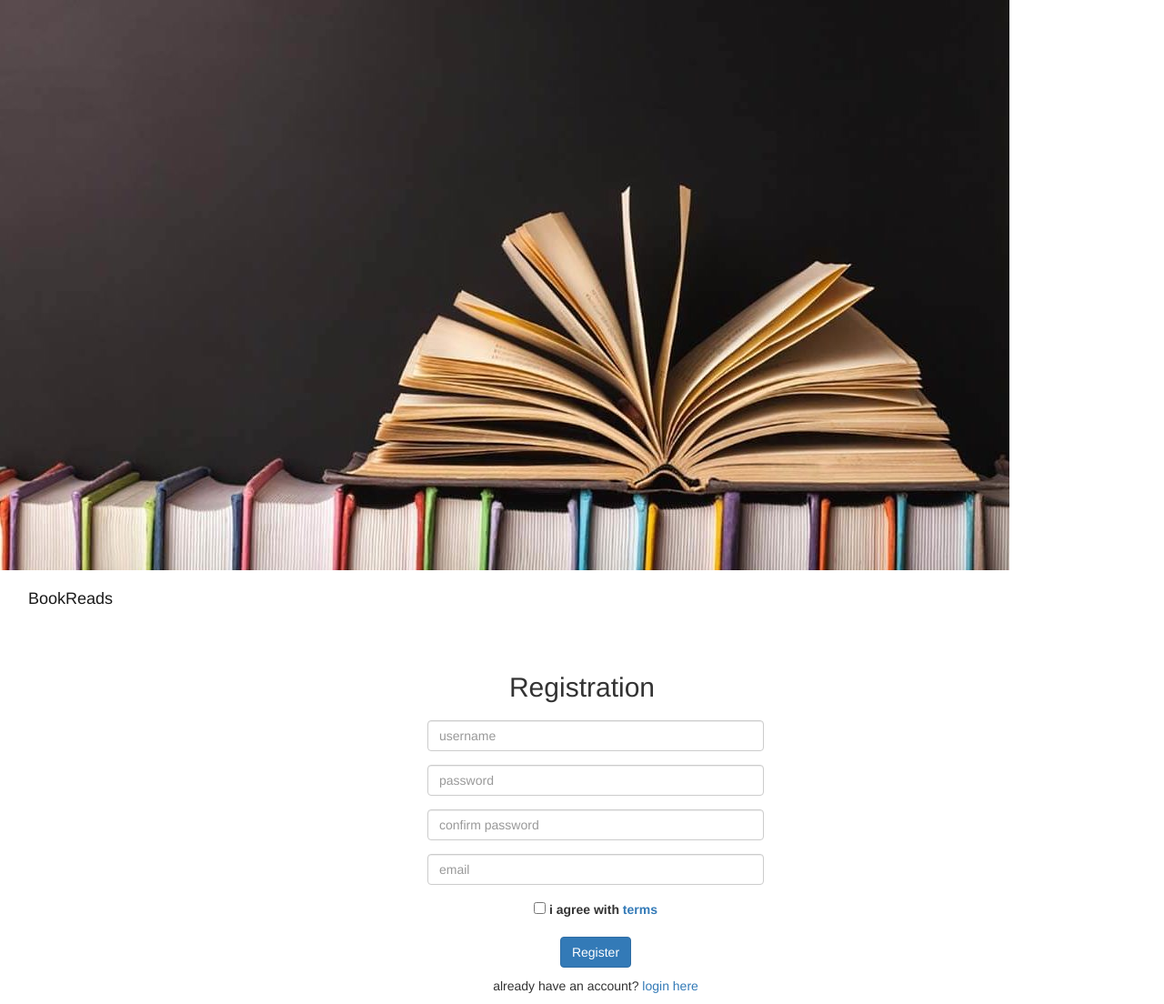
After one commit to josefineee/project1, a Flask app: template templates/welcome.html in a window 1280 px wide. The commit adds this page. Shown: the whole page at 91% size. Run offline with Flask 2, Linux system fonts and the light colour scheme; the template is opened without the code that fills it, so the values that code supplies are empty; parts of the project's set-up code (start-up, migrations or seed data) failed here and were passed over; some libraries are stand-ins or nearby versions.

Commit message:
db connection working starting to route pages and verify db info

```diff
--- a/application.py
+++ b/application.py
@@ -1,6 +1,6 @@
 import os
 
-from flask import Flask, session, render_template, request
+from flask import Flask, session, render_template, request, flash
 from flask_session import Session
 from sqlalchemy import create_engine
 from sqlalchemy.orm import scoped_session, sessionmaker
@@ -10,15 +10,6 @@ import pprint
 import psycopg2
 
 app = Flask(__name__)
-"""
-Set environment for Flask in PS
-$env:FLASK_APP = "application.py"
-$env:FLASK_ENV = "development"
-$env:DATABASE_URL = "postgres://ggzvnyybarupid:7c8053cbd4563994056b27c2a076ed862ac94beb57fea449e03325e7f7f73709@ec2-18-235-20-228.compute-1.amazonaws.com:5432/d5hbh8gkn06142"
-"""
-
-# Set database environment
-# os.environ["DATABASE_URL"] = secrets.DATABASE_URL
 
 # Check for environment variable
 if not os.getenv("DATABASE_URL"):
@@ -27,39 +18,51 @@ if not os.getenv("DATABASE_URL"):
 # Configure session to use filesystem
 app.config["SESSION_PERMANENT"] = False
 app.config["SESSION_TYPE"] = "filesystem"
-app.config["SQLALCHEMY_DATABASE_URI"] = os.environ["DATABASE_URL"]
 Session(app)
+
 # Set up database
 engine = create_engine(os.getenv("DATABASE_URL"))
 db = scoped_session(sessionmaker(bind=engine))
 
-db.execute("SELECT * FROM Users")
+table = db.execute("SELECT * FROM users")
 db.commit()
-res = requests.get("https://www.goodreads.com/book/review_counts.json", params={
-    "key": secrets.key, "isbns": "9781632168146"})
-# pprint.pprint(res.json())
 
+pprint.pprint(table)
 
 @app.route("/")
 def start():
-    return render_template("index.html")
+    if not session.get("logged_in"):
+        return render_template("welcome.html")
+    else:
+        return render_template("index.html", username=session["user_name"])
 
 @app.route("/registration", methods=["POST"])
 def reg():
     if request.method == "POST":
-        u_name = request.form.get("reg_username")
-        pw = request.form.get("reg_password")
-        email = request.form.get("reg_email")
-        #db.execute("INSERT INTO Users (username, password, email) VALUES (:name, :pw, :email)",
-        #{"name":u_name, "pw":pw , "email":email})
-        #db.commit()
-        return render_template("reg.html")
+        users = db.execute("SELECT name, email FROM users")
+        for user in users:
+            if user.name == request.form.get("reg_username"):
+                return "Sorry username taken"
+            elif user.email == request.form.get("reg_email"):
+                return "Email already assign to an account"
+            else:
+                u_name = request.form.get("reg_username")
+                pw = request.form.get("reg_password")
+                email = request.form.get("reg_email")
+                db.execute("INSERT INTO users (name, password, email) VALUES (:name, :pw, :email)",
+                {"name":u_name, "pw":pw , "email":email})
+                db.commit()
+                return render_template("reg.html")
     else:
         return render_template("index.html")
 
-@app.route("/login")
+@app.route("/login", methods=["POST", "GET"])
 def login():
-    return render_template("login.html")
+    if request.method == "POST":
+        users = db.execute("SELECT name, password FROM users WHERE ")
+        return start()
+    else:
+        return render_template("login.html")
 
 @app.route("/forgot")
 def forgot():
--- /dev/null
+++ b/static/css/style.css
@@ -0,0 +1 @@
+/* No CSS *//*# sourceMappingURL=style.css.map */
--- a/templates/forgot.html
+++ b/templates/forgot.html
@@ -2,7 +2,8 @@
 {%block reg%}
 <!-- FORGOT PASSWORD FORM -->
 <div class="text-center" style="padding:50px 0">
-	<div class="logo">forgot password</div>
+	<h2 style="text-align: center;padding: 10px;">Forgot</h2>
+
 	<!-- Main Form -->
 	<div class="login-form-1">
 		<form id="forgot-password-form" class="text-left">
--- a/templates/layout.html
+++ b/templates/layout.html
@@ -9,19 +9,19 @@
         <script src="//code.jquery.com/jquery-1.11.1.min.js"></script>
         <link rel="stylesheet" href="//maxcdn.bootstrapcdn.com/font-awesome/4.3.0/css/font-awesome.min.css">
         <link href='https://fonts.googleapis.com/css?family=Varela+Round' rel='stylesheet' type='text/css'>
+        <link rel="stylesheet" type="text/css" href={{ url_for('static', filename='css/style.css') }}>
+        <!-- <link rel="stylesheet" type="image" href={{ url_for('static', filename='pictures/books.jpg') }}> -->
         <script src="https://cdnjs.cloudflare.com/ajax/libs/jquery-validate/1.13.1/jquery.validate.min.js"></script>
         <meta name="viewport" content="width=device-width, initial-scale=1, maximum-scale=1" />
     </head>
-    <body>
+    <body >
+        <img src="{{url_for('static', filename='books.jpg')}}" />
         <nav class="container-fluid navbar navbar-expand-lg navbar-light">
             <a class="navbar-brand" href="{{ url_for('start') }}">BookReads</a>
         </nav>
         <div class="container" style="max-width: 400px; align-content: center;">
-            <div class="text-center" style="padding:50px 0">
-                <div class="logo">{%block head%}{%endblock%}</div>
                 {%block reg%}
                 {%endblock%}
-            </div>
         </div>
         <script src="https://code.jquery.com/jquery-3.3.1.slim.min.js" integrity="sha384-q8i/X+965DzO0rT7abK41JStQIAqVgRVzpbzo5smXKp4YfRvH+8abtTE1Pi6jizo" crossorigin="anonymous"></script>
         <script src="https://cdnjs.cloudflare.com/ajax/libs/popper.js/1.14.3/umd/popper.min.js" integrity="sha384-ZMP7rVo3mIykV+2+9J3UJ46jBk0WLaUAdn689aCwoqbBJiSnjAK/l8WvCWPIPm49" crossorigin="anonymous"></script>
--- /dev/null
+++ b/templates/welcome.html
@@ -0,0 +1,53 @@
+{% extends "layout.html" %}
+{%block reg%}
+    <h2 style="text-align: center;padding: 10px;">Registration</h2>
+    <div class="container" style="max-width: 400px; align-content: center;">
+        <div class="login-form-1">
+            <form id="register-form" class="text-left" action="{{url_for('reg')}}" method="POST">
+                <div class="login-form-main-message"></div>
+                <div class="main-login-form">
+                    <div class="login-group">
+                        <div class="form-group">
+                            <label for="reg_username" class="sr-only">Email address</label>
+                            <input type="text" class="form-control" id="reg_username" name="reg_username" placeholder="username">
+                        </div>
+                        <div class="form-group">
+                            <label for="reg_password" class="sr-only">Password</label>
+                            <input type="password" class="form-control" id="reg_password" name="reg_password" placeholder="password">
+                        </div>
+                        <div class="form-group">
+                            <label for="reg_password_confirm" class="sr-only">Password Confirm</label>
+                            <input type="password" class="form-control" id="reg_password_confirm" name="reg_password_confirm" placeholder="confirm password">
+                        </div>
+
+                        <div class="form-group">
+                            <label for="reg_email" class="sr-only">Email</label>
+                            <input type="text" class="form-control" id="reg_email" name="reg_email" placeholder="email">
+                        </div>
+                        <div style="align-content: center; text-align: center;">
+                            <!-- <div class="form-group login-group-checkbox">
+                                <input type="radio" class="" name="reg_gender" id="male" placeholder="username">
+                                <label for="male">male</label>
+
+                                <input type="radio" class="" name="reg_gender" id="female" placeholder="username">
+                                <label for="female">female</label>
+                            </div> -->
+
+                            <div class="form-group login-group-checkbox">
+                                <input type="checkbox" class="" id="reg_agree" name="reg_agree">
+                                <label for="reg_agree">i agree with <a href="#">terms</a></label>
+                            </div>
+                        </div>
+                        <div style="text-align: center; padding-bottom: 10px;">
+                            <button type="submit" class="btn btn-primary">Register</button>
+                        </div>
+                    </div>
+                    <div class="etc-login-form" style="text-align: center;">
+                        <p>already have an account? <a href="{{ url_for('login') }}">login here</a></p>
+                    </div>
+                </div>
+            </form>
+        </div>
+    </div>
+
+{%endblock%}
```
Also changed, not shown: templates/index.html (+7 -69 lines), templates/login.html (+2 -5 lines), test.py (added, +51 -0 lines), static/books.jpg (added), static/css/style.scss (added), 4 other files.
